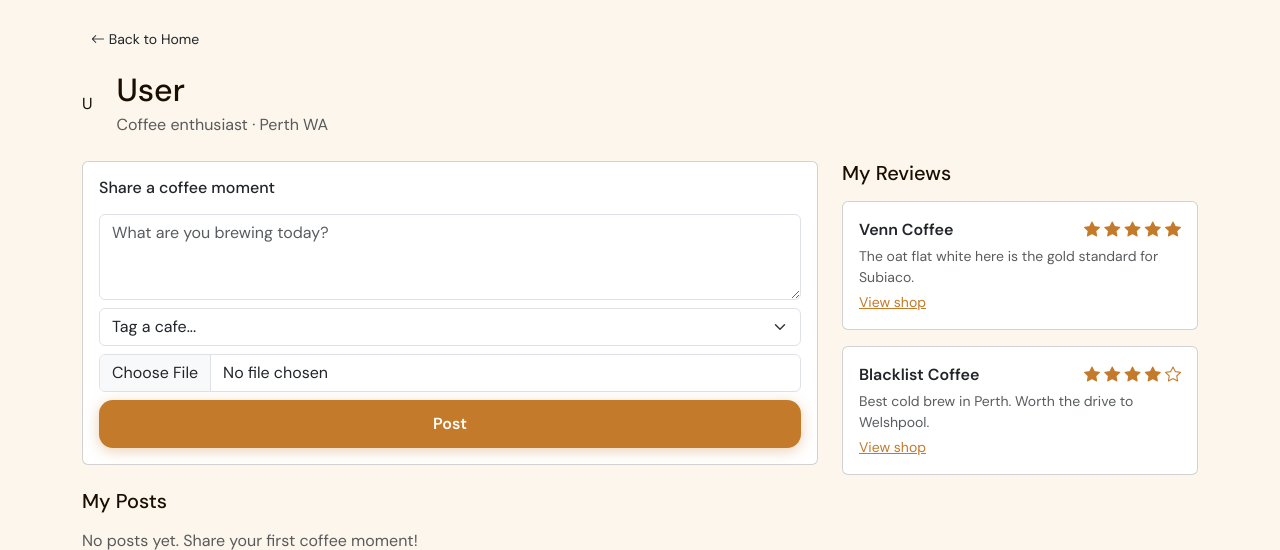
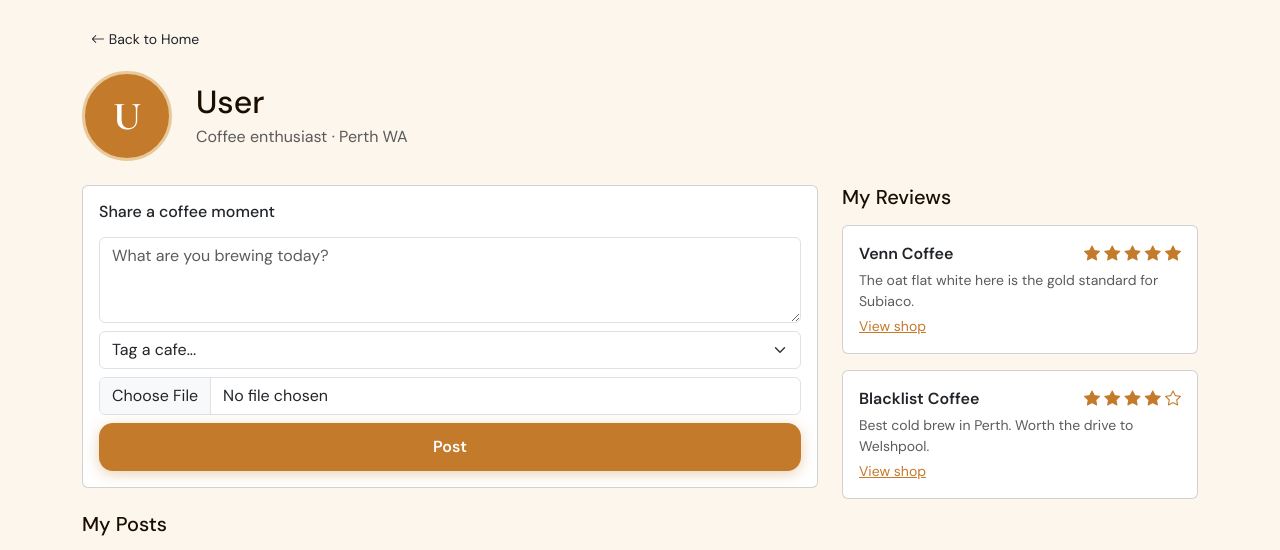
Before and after one commit to navdeep077/CITS5505_AgileWebDev, a Flask app: page /profile in a window 1280 px wide. Shown: the part 74-624 px from the top of the page. Run offline with Flask 3, Linux system fonts and the light colour scheme.

Commit message:
feat: add profile avatar placeholder style

```diff
--- a/static/css/profile.css
+++ b/static/css/profile.css
@@ -110,3 +110,17 @@
 .text-espresso {
     color: var(--espresso);
 }
+.profile-avatar-placeholder {
+    width: 90px;
+    height: 90px;
+    border-radius: 50%;
+    background: var(--caramel);
+    color: #fff;
+    display: flex;
+    align-items: center;
+    justify-content: center;
+    font-family: 'Cormorant Garamond', serif;
+    font-size: 2.5rem;
+    font-weight: 700;
+    border: 3px solid var(--latte);
+}
```
